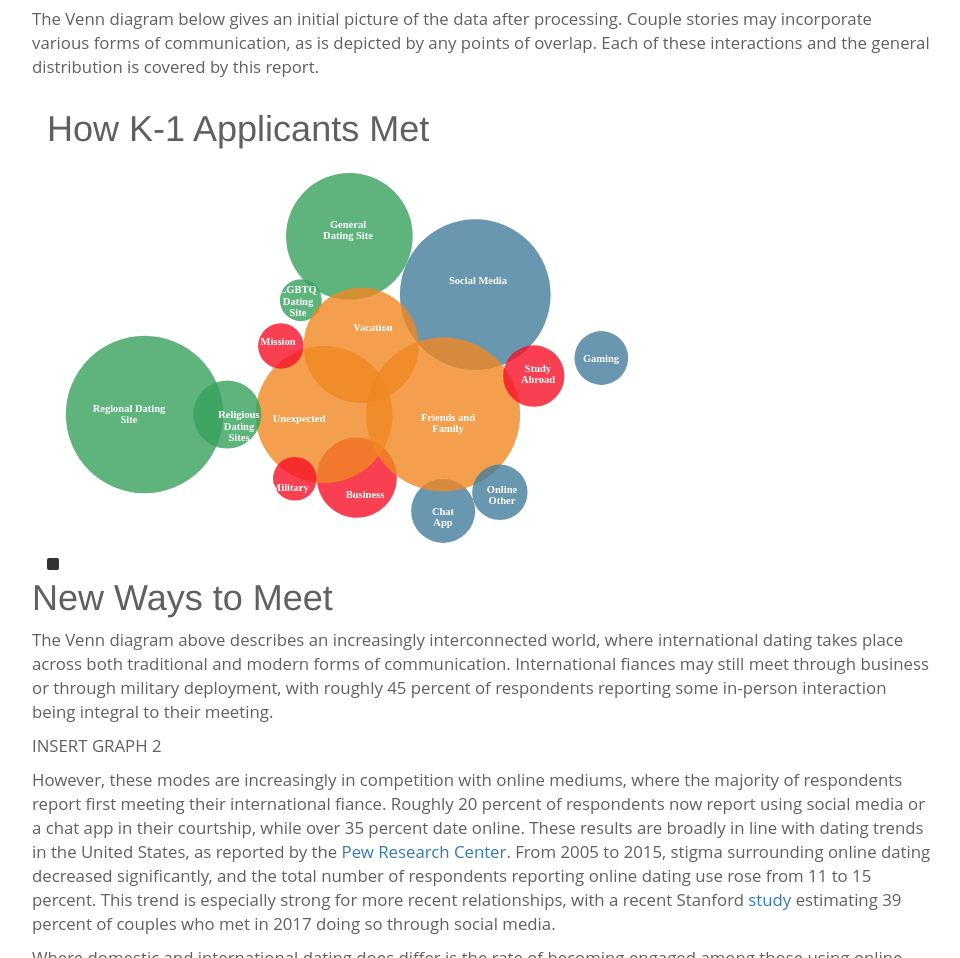
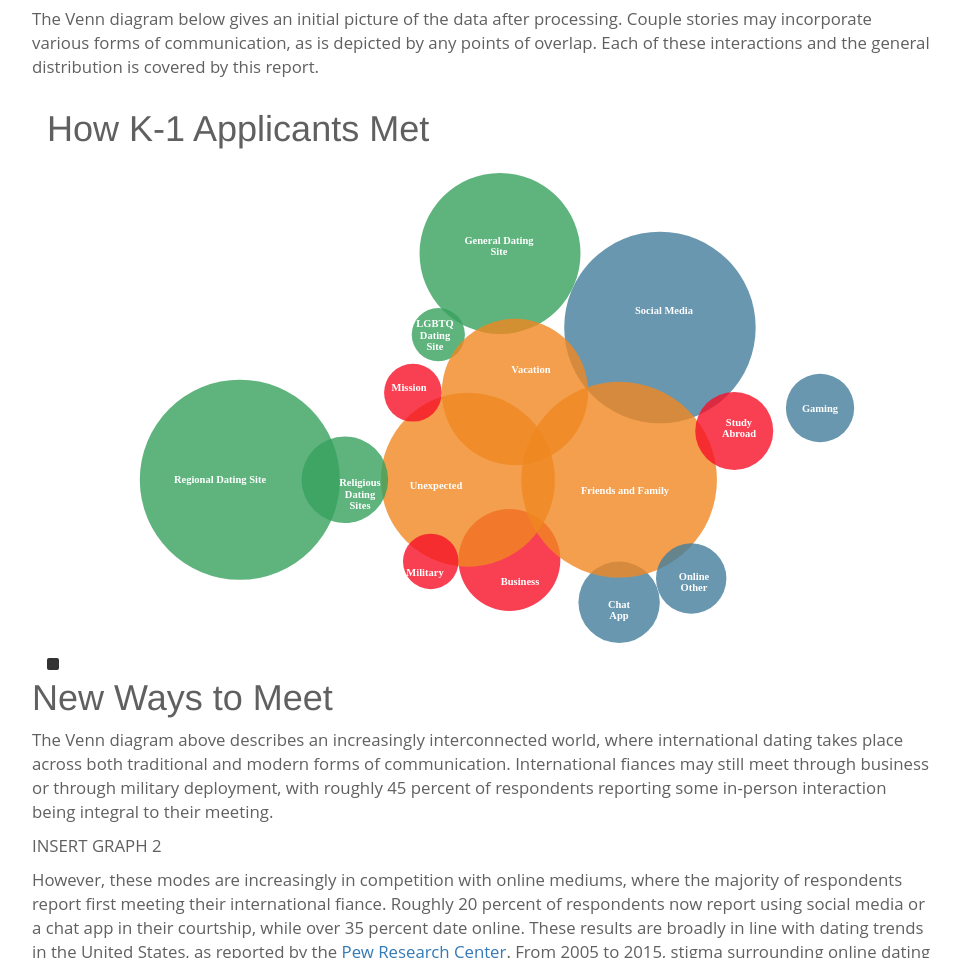
Before and after one commit to sstaple15/rv_venn, a plain HTML site: page index.html in a window 1280 px wide. Shown: the part 1765-2723 px from the top of the page, without its empty margins (158-1118 px from the left). Drawn offline with nearby package versions, Linux system fonts and the light colour scheme.

Commit message:
Update index.html

```diff
--- a/index.html
+++ b/index.html
@@ -106,8 +106,8 @@
                     {sets: ["Vacation", "Unexpected"], figure: 161, label: "", size: 161}
                     ];
         var chart = venn.VennDiagram()
-            .width(600)
-            .height(400)
+            .width(900)
+            .height(500)
         var div = d3.select("#venn_one").datum(sets).call(chart);
             div.selectAll("text").style("fill", "white");
             div.selectAll(".venn-circle path")
```
